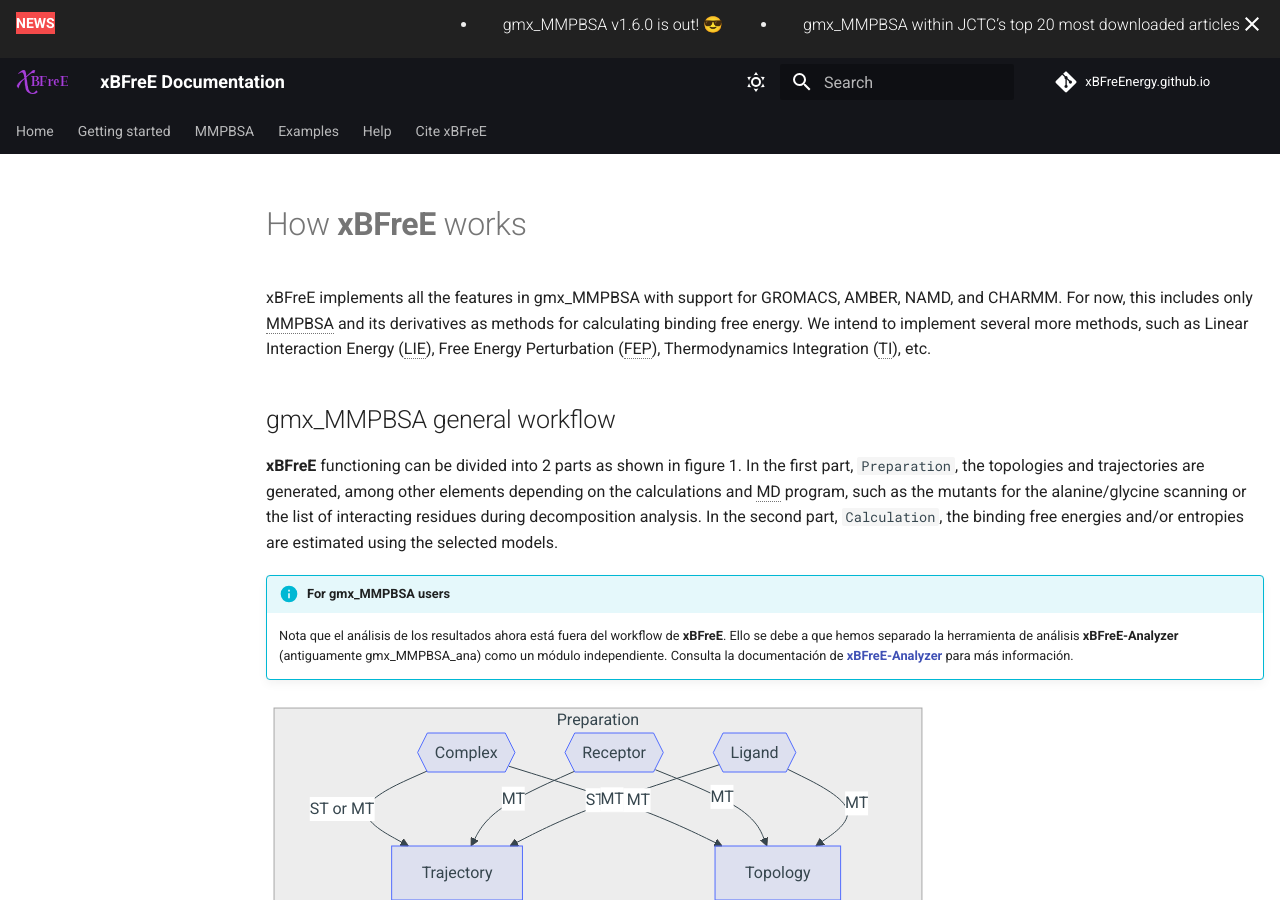
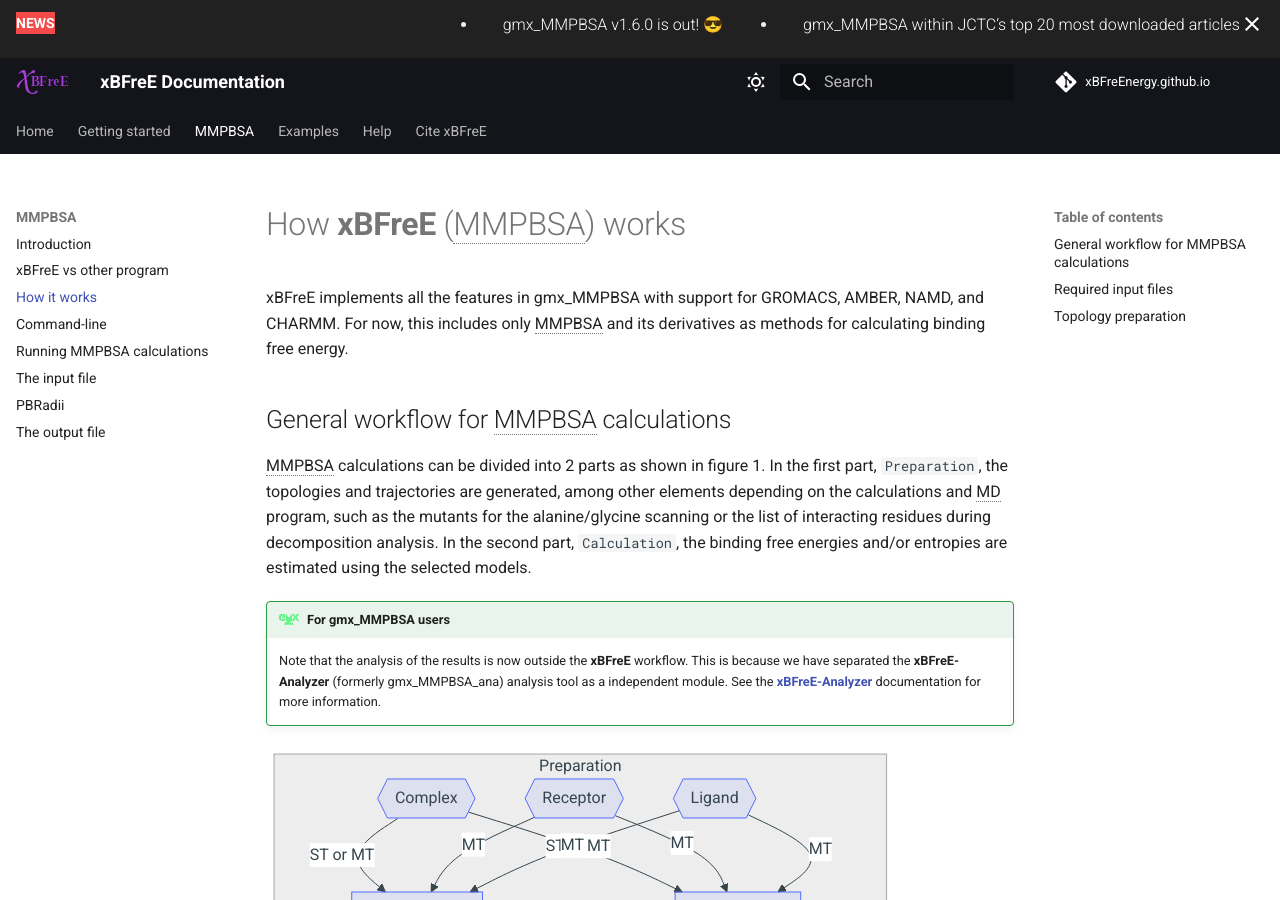
Before and after one commit to xBFreEnergy/xBFreEnergy.github.io, an MkDocs documentation site: the page built from docs/mmpbsa/howworks.md, in a window 1280 px wide and 900 px high. Built offline with MkDocs 1.6.1 and Material for MkDocs 9.7.7, drawn with Linux system fonts in a browser that asks for light colours; the version menu is left out; some of the changed text lies outside the part shown.

Commit message:
fixed how it works

````diff
--- a/docs/mmpbsa/howworks.md
+++ b/docs/mmpbsa/howworks.md
@@ -1,26 +1,24 @@
 ---
 template: main.html
-title: How gmx_MMPBSA works
+title: How xBFreE (MMPBSA) works
 ---
 
-# How **xBFreE** works
+# How **xBFreE** (MMPBSA) works
 
 xBFreE implements all the features in gmx_MMPBSA with support for GROMACS, AMBER, NAMD, and CHARMM. For now, this
-includes only MMPBSA and its derivatives as methods for calculating binding free energy. We intend to implement
-several more methods, such as Linear Interaction Energy (LIE), Free Energy Perturbation (FEP), Thermodynamics
-Integration (TI), etc.
+includes only MMPBSA and its derivatives as methods for calculating binding free energy.
 
-## gmx_MMPBSA general workflow
+## General workflow for MMPBSA calculations
 
-**xBFreE** functioning can be divided into 2 parts as shown in figure 1. In the first part, `Preparation`, the
+MMPBSA calculations can be divided into 2 parts as shown in figure 1. In the first part, `Preparation`, the
 topologies and trajectories are generated, among other elements depending on the calculations and MD program, such as
 the mutants for the alanine/glycine scanning or the list of interacting residues during decomposition analysis. In
 the second part, `Calculation`, the binding free energies and/or entropies are estimated using the selected models.
 
-!!! info "For gmx_MMPBSA users"
-    Nota que el análisis de los resultados ahora está fuera del workflow de **xBFreE**. Ello se debe a que hemos
-    separado la herramienta de análisis **xBFreE-Analyzer** (antiguamente gmx_MMPBSA_ana) como un módulo
-    independiente. Consulta la documentación de [**xBFreE-Analyzer**]() para más información.
+!!! gmx-mmpbsa "For gmx_MMPBSA users"
+    Note that the analysis of the results is now outside the **xBFreE** workflow. This is because we have
+    separated the **xBFreE-Analyzer** (formerly gmx_MMPBSA_ana) analysis tool as a independent module. See the
+    [**xBFreE-Analyzer**]() documentation for more information.
 
 
 ```mermaid
@@ -53,12 +49,12 @@
     L --> M[Print final results]
 ```
 
-**Figure 1**. **xBFreE** general workflow
+**Figure 1**. **xBFreE** general workflow for MMPBSA calculations
 
 ## Required input files
 
-Actualmente, solo los campos de fuerza AMBER y CHARMM son soportados oficialmente. Dependiendo del programa de MD se
-requieren uno o varios archivos diferentes.
+Currently, only AMBER and CHARMM force fields are officially supported. Depending on the MD program one or several
+different files are required.
 
 
 | MD Program\Flags |        **-cp**        |     **-cs**      |          **-ct**           |       **-cg**        | **-ci** | **-cr** |
@@ -72,10 +68,10 @@
  are consistent.
 
 
-!!! info "For gmx_MMPBSA users"
-    Nota que la generación de la topología de Amber a partir de estructuras ya no es soportado. Ahora solo se
-    requiere la topología, sin importar que campo de fuerzas o programa de MD se haya usado. Esto también elimina
-    algunas flags y variables que generaban confusión, por ejemplo, la flag `-lm` y la variable `forcefields`.
+!!! gmx-mmpbsa "For gmx_MMPBSA users!"
+    Note that the generation of the Amber topology from structures is no longer supported. Now only the topology is
+    required, no matter which force field or MD program was used. This also removes some confusing flags and variables,
+    for example the `-lm` flag and the `forcefields` variable.
 
 
 ## Topology preparation
--- a/mkdocs.yml
+++ b/mkdocs.yml
@@ -58,7 +58,7 @@
     - search.share
     - search.suggest
     # - header.autohide
-    - toc.integrate
+#    - toc.integrate
     - toc.follow
 
   palette:
@@ -194,9 +194,11 @@
   - MMPBSA:
       - Introduction: mmpbsa/introduction.md
       - xBFreE vs other program: mmpbsa/versus.md
+      - How it works: mmpbsa/howworks.md
       - Command-line: mmpbsa/command-line.md
       - Running MMPBSA calculations: mmpbsa/running_mmpbsa.md
       - The input file: mmpbsa/input_file.md
+      - PBRadii: mmpbsa/pbradii.md
       - The output file: mmpbsa/output.md
 #  - LIE:
 #      - Introduction: lie/introduction.md
````
Also changed, not shown: other parts of docs/mmpbsa/howworks.md (+4 -6 lines).
